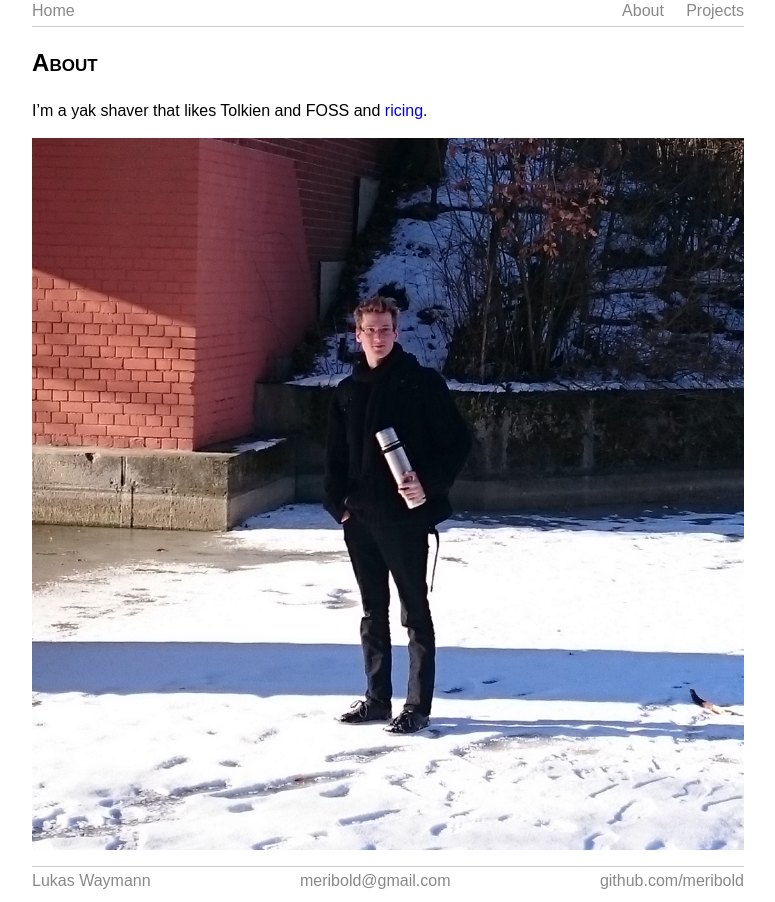
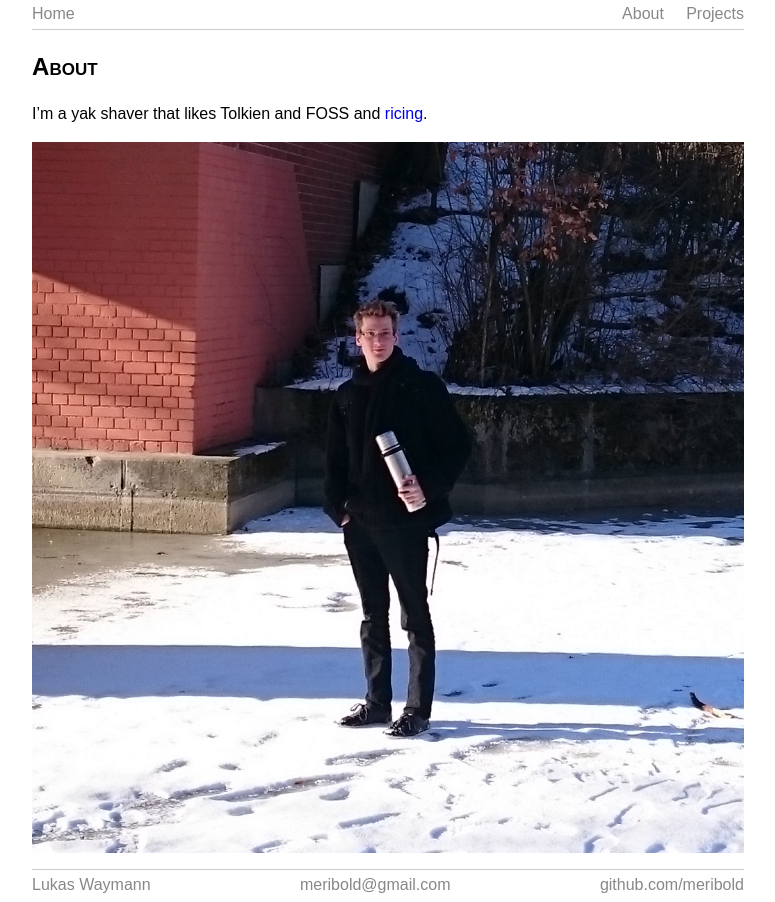
Before and after one commit to meribold/meribold.org, a Jekyll site: the page built from about.md, in a window 1280 px wide. Shown: the whole page, without its empty margins (252-1027 px from the left). Built offline with Jekyll 4.4.1, drawn with Linux system fonts in a browser that asks for light colours.

Commit message:
Add some padding to the top and bottom of the site

```diff
--- a/assets/footer.css
+++ b/assets/footer.css
@@ -1,5 +1,5 @@
 .site-footer {
-  padding-top: .2em;
+  padding: .2em 0;
   border-top: 1px solid #ccc;
   margin-bottom: .2em;
 }
--- a/assets/header.css
+++ b/assets/header.css
@@ -1,5 +1,5 @@
 .site-header {
-  padding-bottom: .2em;
+  padding: .2em 0;
   border-bottom: 1px solid #ccc;
   /* Makes sure the line is below all links when the viewport is really narrow and the
    * links get stacked vertically.  See <https://www.w3schools.com/css/css_float.asp>.
```
